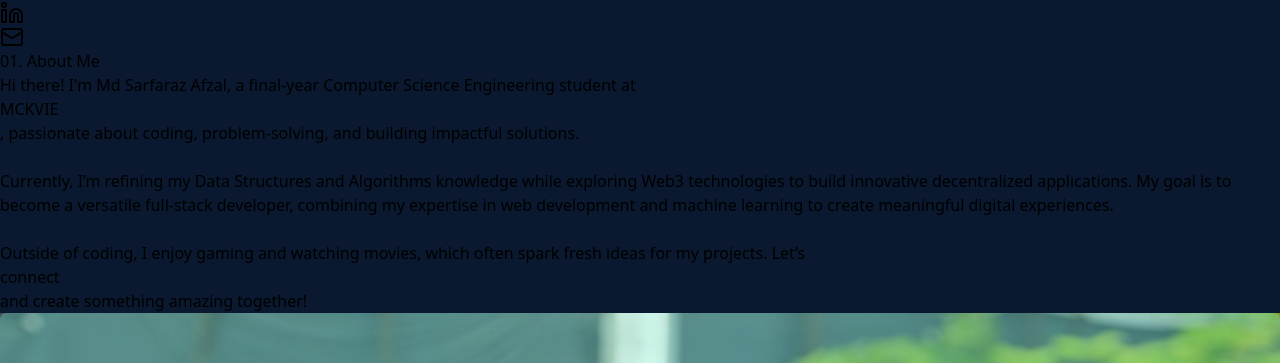
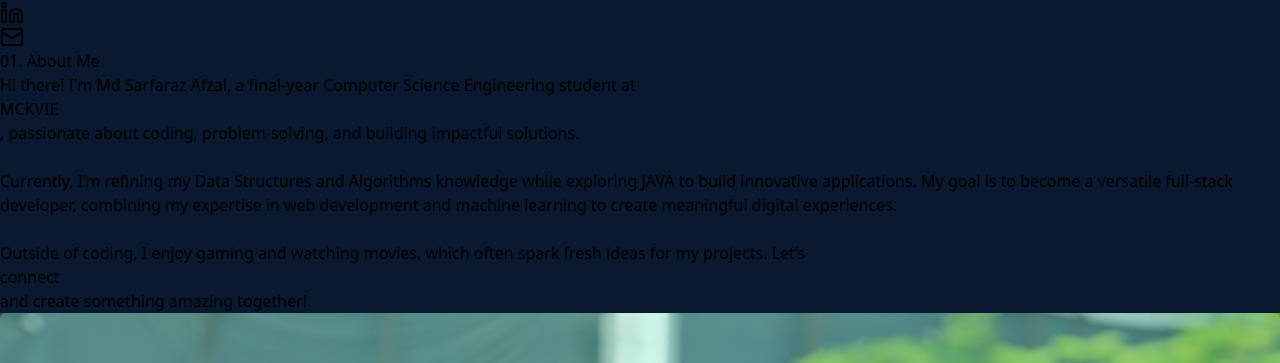
Before and after one commit to mohammadsarfarazafzal/mohammadsarfarazafzal.github.io, a React (Vite) app: page / in a window 1280 px wide. Shown: the part 415-778 px from the top of the page. Built offline with nearby package versions, Linux system fonts and the light colour scheme.

Commit message:
Update About.jsx

```diff
--- a/src/components/sections/About.jsx
+++ b/src/components/sections/About.jsx
@@ -27,7 +27,7 @@ const About = ({ id }) => {
           <br />
           <br />
           Currently, I’m refining my Data Structures and Algorithms knowledge
-          while exploring Web3 technologies to build innovative decentralized
+          while exploring JAVA to build innovative
           applications. My goal is to become a versatile full-stack developer,
           combining my expertise in web development and machine learning to create meaningful digital experiences.
           <br />
```
